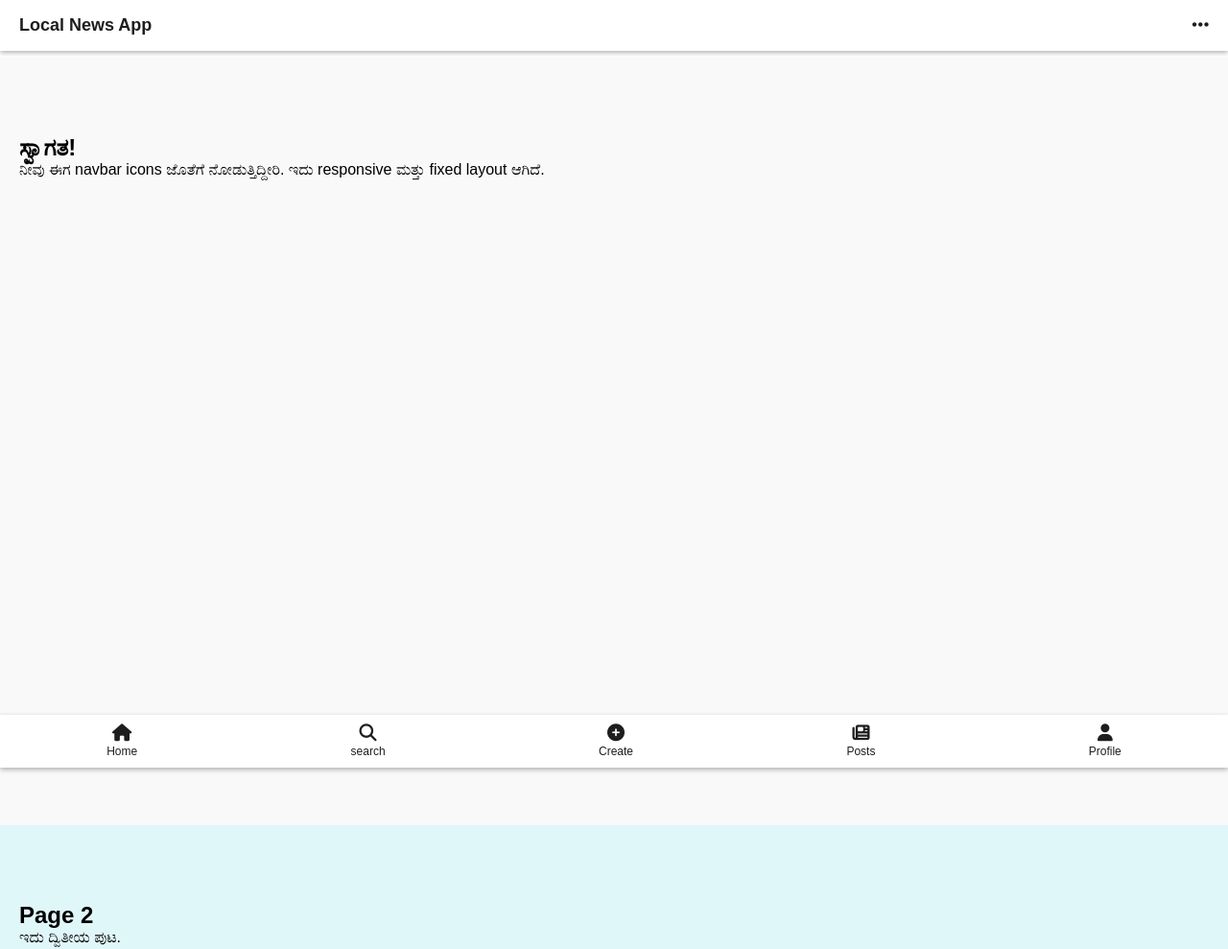
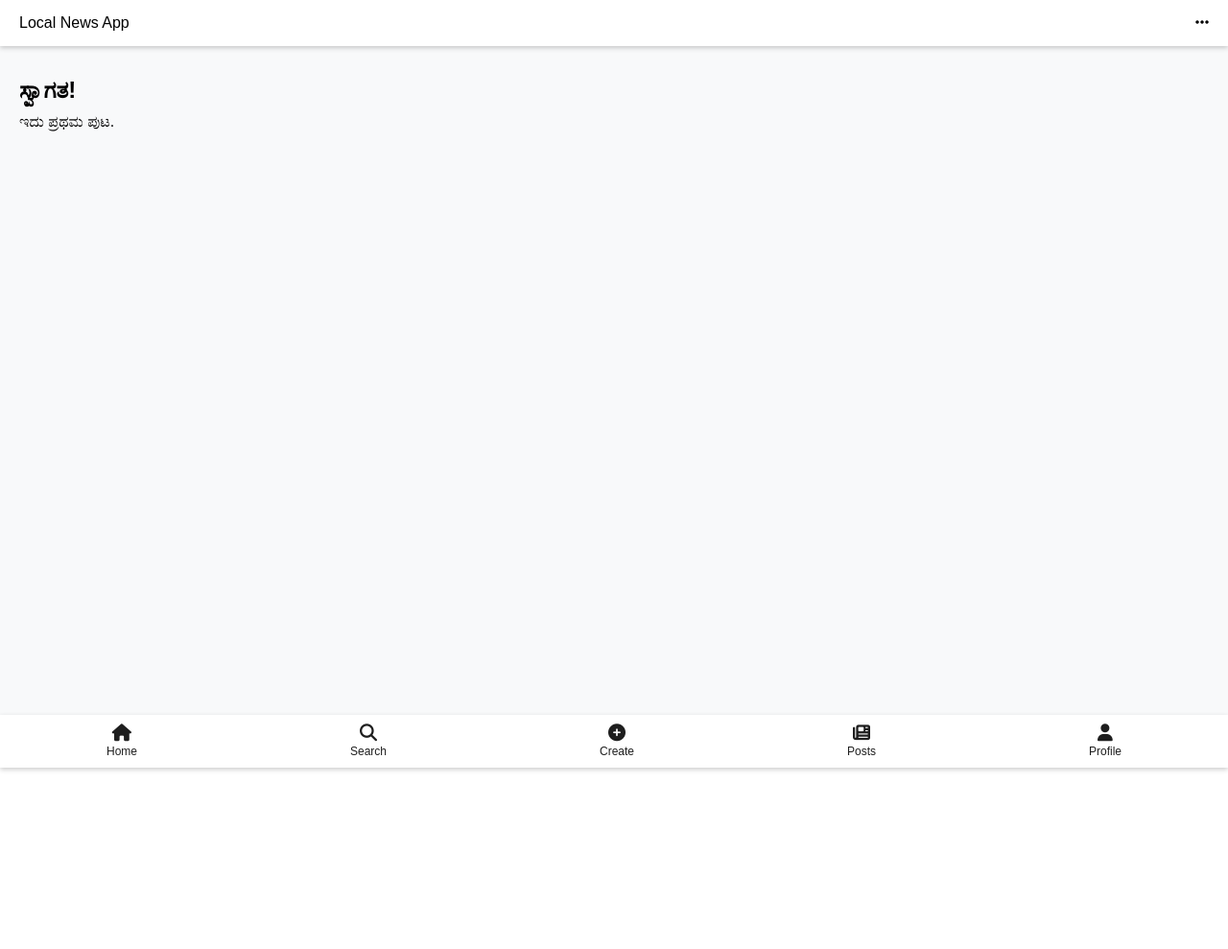
Before and after one commit to cricpro-360/Newsbuzz, a website: page new.html in a window 1280 px wide. Shown: the top 989 px of the page at 96% size. After the commit the page ends 800 px from the top, so only its background shows below. Drawn offline with Linux system fonts and the light colour scheme.

Commit message:
Update new.html

```diff
--- a/new.html
+++ b/new.html
@@ -3,8 +3,7 @@
 <head>
   <meta charset="UTF-8">
   <meta name="viewport" content="width=device-width, initial-scale=1.0">
-  <title>Navbar with Icons</title>
-  <!-- Font Awesome CDN -->
+  <title>One Page Scroll</title>
   <link rel="stylesheet" href="https://cdnjs.cloudflare.com/ajax/libs/font-awesome/6.5.0/css/all.min.css">
   <style>
     * {
@@ -12,52 +11,50 @@
       padding: 0;
       box-sizing: border-box;
     }
-    body {
+    html, body {
+      height: 100%;
+      overflow: hidden;
       font-family: Arial, sans-serif;
-      padding-top: 60px;
-      padding-bottom: 60px;
+    }
+    .container {
+      height: 100vh;
+      width: 100%;
       overflow: hidden;
+      position: relative;
+    }
+    .section {
+      height: 100vh;
+      width: 100%;
+      scroll-snap-align: start;
+      padding: 80px 20px 80px;
+      position: absolute;
+      top: 0;
+      left: 0;
+      transition: transform 0.6s ease-in-out;
     }
 
-    /* Top Navbar */
-    .top-navbar {
+    /* Navbar Styles */
+    .top-navbar, .bottom-navbar {
       position: fixed;
-      top: 0;
       left: 0;
       width: 100%;
+      background: #fff;
+      z-index: 1000;
       display: flex;
-      background-color: #fff;
       justify-content: space-between;
-      color: #1e1e1e;
+      align-items: center;
       padding: 15px 20px;
-      align-items : center;
-      font-size: 18px;
-      z-index: 1000;
-      box-shadow: 0 2px 5px rgba(0, 0, 0, 0.3);
+      box-shadow: 0 2px 5px rgba(0,0,0,0.2);
     }
 
-    .navbar-title {
-      font-weight: bold;
+    .top-navbar {
+      top: 0;
     }
 
-    .navbar-menu {
-      font-size: 20px;
-      cursor: pointer;
-    }
-
-    /* Bottom Navbar */
     .bottom-navbar {
-      position: fixed;
       bottom: 0;
-      left: 0;
-      width: 100%;
-      background-color: #fff;
-      display: flex;
       justify-content: space-around;
-      align-items: center;
       padding: 10px 0;
-      z-index: 1000;
-      box-shadow: 0 2px 5px rgba(0, 0, 0, 0.3);
     }
 
     .bottom-navbar a {
@@ -75,24 +72,14 @@
       margin-bottom: 3px;
     }
 
-    .bottom-navbar a:hover {
-      color: #fff;
-      background:#00aced;
+    .section h2 {
+      margin-bottom: 10px;
     }
 
-    /* Each Page Section */
-    .page {
-      height: 100vh;
-      padding: 80px 20px 80px; /* space for top and bottom navbar */
-      scroll-snap-align: start;
-    }
-
-    /* Responsive */
     @media (max-width: 480px) {
       .bottom-navbar a i {
         font-size: 16px;
       }
-
       .bottom-navbar a {
         font-size: 11px;
       }
@@ -100,41 +87,46 @@
   </style>
 </head>
 <body>
-  <!-- Top Navbar -->
+
   <div class="top-navbar">
     <div class="navbar-title">Local News App</div>
     <div class="navbar-menu"><i class="fas fa-ellipsis"></i></div>
   </div>
 
-  <!-- Page Content (Each section is a full page) -->
-  <div class="page" style="background:#f9f9f9;">
+  <div class="container" id="scrollContainer">
+    <div class="section" style="background-color:#f8f9fa;">
       <h2>ಸ್ವಾಗತ!</h2>
-    <p>ನೀವು ಈಗ navbar icons ಜೊತೆಗೆ ನೋಡುತ್ತಿದ್ದೀರಿ. ಇದು responsive ಮತ್ತು fixed layout ಆಗಿದೆ.</p>
+      <p>ಇದು ಪ್ರಥಮ ಪುಟ.</p>
     </div>
-  <div class="page" style="background:#e0f7fa;">
+    <div class="section" style="background-color:#d0f0fd; transform: translateY(100%);">
       <h2>Page 2</h2>
-    <p>ಇದು ದ್ವಿತೀಯ ಪುಟ.</p>
+      <p>ಇದು ಎರಡನೇ ಪುಟ.</p>
     </div>
-  <div class="page" style="background:#ffe0b2;">
+    <div class="section" style="background-color:#ffe0b2; transform: translateY(200%);">
       <h2>Page 3</h2>
       <p>ಇದು ಮೂರನೇ ಪುಟ.</p>
     </div>
+  </div>
 
-  <!-- Bottom Navbar with Icons -->
   <div class="bottom-navbar">
     <a href="#"><i class="fas fa-home"></i>Home</a>
-    <a href="#"><i class="fas fa-search"></i>search</a>
+    <a href="#"><i class="fas fa-search"></i>Search</a>
     <a href="#"><i class="fas fa-plus-circle"></i>Create</a>
     <a href="#"><i class="fas fa-newspaper"></i>Posts</a>
     <a href="#"><i class="fas fa-user"></i>Profile</a>
   </div>
 
-  <!-- Scroll Script -->
   <script>
     let currentPage = 0;
-    const pages = document.querySelectorAll('.page');
-    const totalPages = pages.length;
+    const sections = document.querySelectorAll('.section');
+    const totalPages = sections.length;
     let scrolling = false;
+
+    function updateSectionPosition() {
+      sections.forEach((section, index) => {
+        section.style.transform = `translateY(${(index - currentPage) * 100}%)`;
+      });
+    }
 
     window.addEventListener('wheel', (e) => {
       if (scrolling) return;
@@ -146,11 +138,27 @@
         currentPage--;
       }
 
-      pages[currentPage].scrollIntoView({ behavior: 'smooth' });
+      updateSectionPosition();
 
       setTimeout(() => {
         scrolling = false;
-      }, 800); // delay between scrolls
+      }, 800);
+    });
+
+    // Optional: Swipe for mobile
+    let startY;
+    window.addEventListener('touchstart', e => startY = e.touches[0].clientY);
+    window.addEventListener('touchend', e => {
+      const endY = e.changedTouches[0].clientY;
+      if (scrolling) return;
+      if (startY - endY > 50 && currentPage < totalPages - 1) {
+        currentPage++;
+      } else if (endY - startY > 50 && currentPage > 0) {
+        currentPage--;
+      }
+      updateSectionPosition();
+      scrolling = true;
+      setTimeout(() => scrolling = false, 800);
     });
   </script>
 </body>
```
Lines whose indentation alone changed are shown as unchanged.
